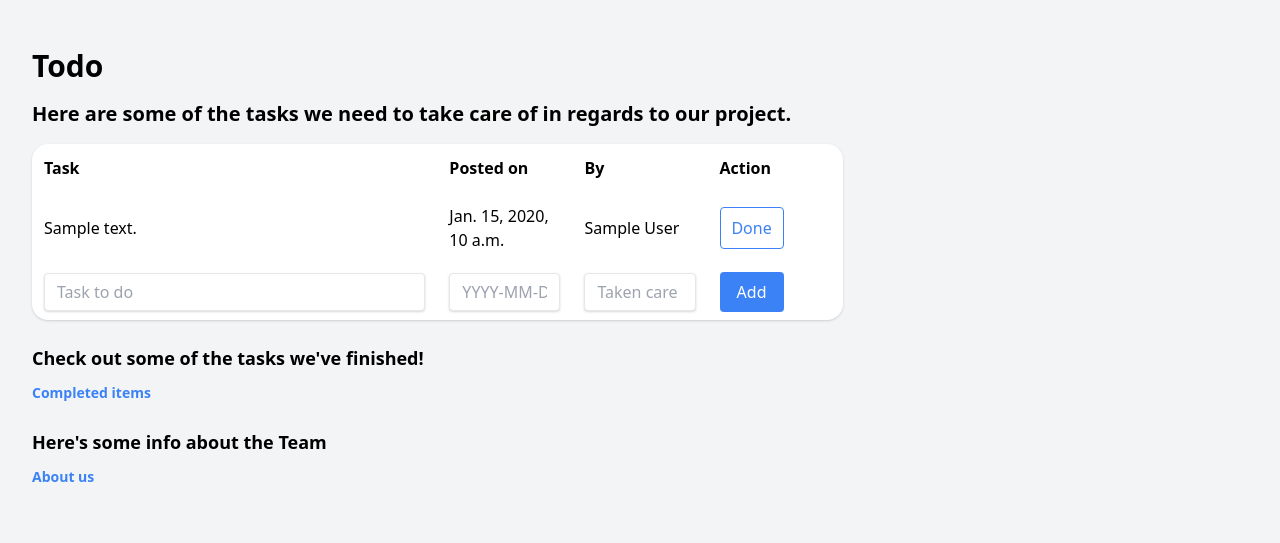
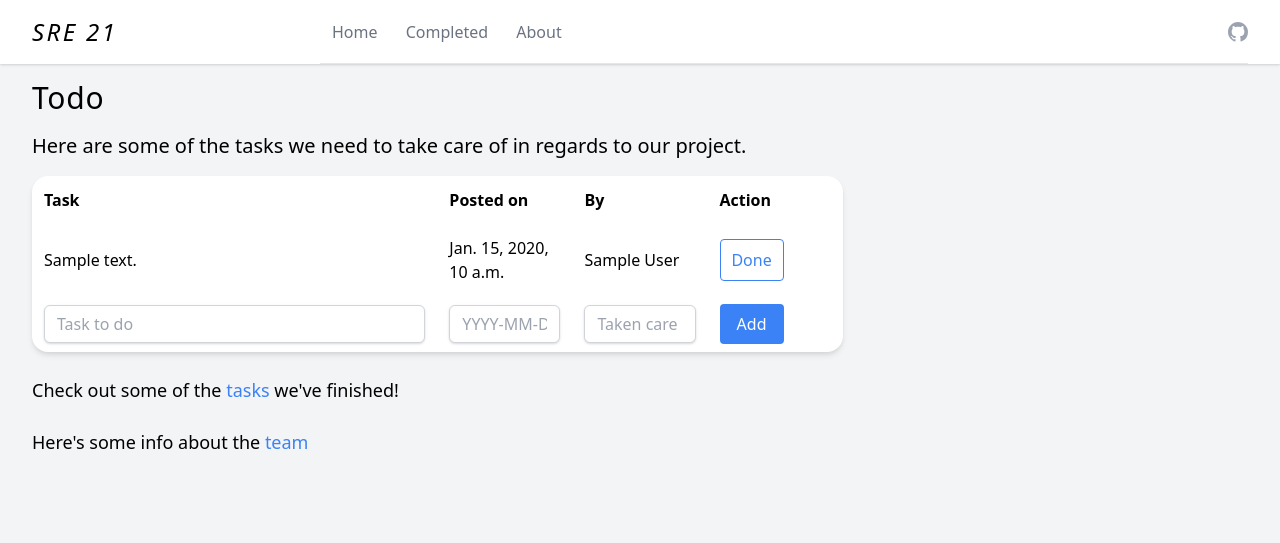
Before and after one commit to Billyzou0741326/sre-fall-21, a Django app: template templates/home.html in a window 1280 px wide. Shown: the top 543 px of the page. Run offline with Django 3.2, Linux system fonts and the light colour scheme; the template is opened without the code that fills it: most values are stand-ins (such as "Sample title", 1, 10 or a date in 2020); style sheets or scripts are compiled from the project's sources.

Commit message:
Update UI and add naviation header

```diff
--- /dev/null
+++ b/home/path.py
@@ -0,0 +1,5 @@
+def add(request):
+    print(request.path)
+    return {
+        'path': request.path,
+    }
--- a/sreproject/settings.py
+++ b/sreproject/settings.py
@@ -68,6 +68,7 @@ TEMPLATES = [
                 'django.template.context_processors.request',
                 'django.contrib.auth.context_processors.auth',
                 'django.contrib.messages.context_processors.messages',
+                'home.path.add',
             ],
         },
     },
--- a/templates/home.html
+++ b/templates/home.html
@@ -1,24 +1,17 @@
-{% load static %}
+{% extends "layout.html" %}
 
-<!DOCTYPE html>
-<html>
-<head>
-    <meta name="viewport" content="width=device-width, initial-scale=1" />
-    <link rel="stylesheet" href="{% static 'css/tailwind-output.css' %}" />
-</head>
-
-<body>
-<div class="p-4 lg:p-8">
+{% block main %}
+<div class="px-4 lg:px-8">
     <header>
-        <h1 class="my-4 text-3xl font-bold"> Todo </h1>
+        <h1 class="my-4 text-3xl tracking-wide font-light"> Todo </h1>
     </header>
 
     <header>
-        <h2 class="my-4 text-xl font-semibold"> Here are some of the tasks we need to take care of in regards to our project. </h2>
+        <h2 class="my-4 text-xl"> Here are some of the tasks we need to take care of in regards to our project. </h2>
     </header>
 
     <section>
-        <table class="table-fixed bg-white shadow rounded-2xl p-6 w-full md:w-auto lg:w-2/3">
+        <table class="table-fixed bg-white shadow-md rounded-2xl p-6 w-full md:w-auto lg:w-2/3">
             <thead>
                 <tr>
                     <th class="px-3 py-3 w-1/4 md:w-3/6 text-left">Task</th>
@@ -44,13 +37,13 @@
                 <tr>
                 <form action="/addHome/" method="post">{% csrf_token %}
                     <td class="px-3 py-2">
-                        <input class="w-full shadow appearance-none border rounded py-2 px-3 text-gray-700 leading-tight focus:outline-none focus:ring focus:border-blue-300" type="text" name="content" placeholder="Task to do"/>
+                        <input class="w-full shadow appearance-none border border-gray-300 rounded-md py-2 px-3 text-gray-700 leading-tight focus:outline-none focus:border-blue-500" type="text" name="content" placeholder="Task to do"/>
                     </td>
                     <td class="px-3 py-2">
-                        <input class="w-full shadow appearance-none border rounded py-2 px-3 text-gray-700 leading-tight focus:outline-none focus:ring focus:border-blue-300" type="text" name="date_created" placeholder="YYYY-MM-DD"/>
+                        <input class="w-full shadow appearance-none border border-gray-300 rounded-md py-2 px-3 text-gray-700 leading-tight focus:outline-none focus:border-blue-500" type="text" name="date_created" placeholder="YYYY-MM-DD"/>
                     </td>
                     <td class="px-3 py-2">
-                        <input class="w-full shadow appearance-none border rounded py-2 px-3 text-gray-700 leading-tight focus:outline-none focus:ring focus:border-blue-300" type="text" name="author" placeholder="Taken care by"/>
+                        <input class="w-full shadow appearance-none border border-gray-300 rounded-md py-2 px-3 text-gray-700 leading-tight focus:outline-none focus:border-blue-500" type="text" name="author" placeholder="Taken care by"/>
                     </td>
                     <td class="px-3 py-2">
                         <button class="w-full sm:w-16 bg-blue-500 hover:bg-blue-700 text-white py-2 px-2 rounded" type="submit">Add</button>
@@ -62,18 +55,18 @@
     </section>
 
     <section class="my-6">
-        <h3 class="text-lg font-semibold"> Check out some of the tasks we've finished! </h3>
-        <div class="mt-2">
-            <a class="inline-block align-baseline font-bold text-sm text-blue-500 hover:text-blue-800 hover:underline" href="/done/"> Completed items </a>
-        </div>
+        <h3 class="text-lg">
+            Check out some of the
+                <a class="inline-block align-baseline text-blue-500 hover:text-blue-700 hover:underline" href="/done/">tasks</a>
+            we've finished!
+        </h3>
     </section>
 
     <section class="my-6">
-        <h3 class="text-lg font-semibold"> Here's some info about the Team </h3>
-        <div class="mt-2">
-            <a class="inline-block align-baseline font-bold text-sm text-blue-500 hover:text-blue-800 hover:underline" href="/about/"> About us </a>
-        </div>
+        <h3 class="text-lg">
+            Here's some info about the
+            <a class="inline-block align-baseline text-blue-500 hover:text-blue-700 hover:underline" href="/about/">team</a>
+        </h3>
     </section>
 </div>
-</body>
-</html>
+{% endblock %}
--- /dev/null
+++ b/templates/layout.html
@@ -0,0 +1,56 @@
+{% load static %}
+
+<!DOCTYPE html>
+<html>
+<head>
+    <meta name="viewport" content="width=device-width, initial-scale=1" />
+    <link rel="stylesheet" href="{% static 'css/tailwind-output.css' %}" />
+</head>
+
+<body>
+<div>
+    <div class="sticky top-0 z-40 lg:z-50 w-full max-w-8xl mx-auto bg-white flex-none flex shadow">
+        <div class="flex-none pl-4 sm:pl-6 xl:pl-8 flex items-center border-b border-gray-200 lg:border-b-0 lg:w-60 xl:w-72 py-2">
+            <a class="overflow-hidden w-24 md:w-auto py-2" href="/">
+                <span class="sr-only">SRE Fall 2021 Project home page</span>
+                <div class="tracking-widest italic font-light text-2xl">SRE 21</div>
+            </a>
+        </div>
+        <div class="flex-auto border-b border-gray-200 h-18 flex items-center justify-between px-4 sm:px-6 lg:mx-6 lg:px-0 xl:mx-8">
+            <div class="flex py-2 hidden md:block overflow-hidden">
+                <a href="/" class="px-3 py-2 transitions-colors duration=200 relative hover:text-gray-900 text-gray-500">
+                    <span>Home</span>
+                </a>
+                <a href="/done" class="px-3 py-2 transitions-colors duration=200 relative hover:text-gray-900 text-gray-500">
+                    <span>Completed</span>
+                </a>
+                <a href="/about" class="px-3 py-2 transitions-colors duration=200 relative hover:text-gray-900 text-gray-500">
+                    <span>About</span>
+                </a>
+            </div>
+            <div class="md:hidden">
+                <form class="relative md:hidden" method="get" id="mobile-path">
+                    <label>
+                        <span class="sr-only">SRE Fall 2021 Project page</span>
+                        <select form="mobile-path" class="appearance-none block bg-transparent pr-7 py-1 text-gray-500 font-medium text-sm focus:outline-none focus:text-gray-900 transition-colors duration-200" onchange="location=this.value">
+                            <option value="/home" {% if path == "/home/" %} selected {% endif %}>Home</option>
+                            <option value="/done" {% if path == "/done/" %} selected {% endif %}>Completed</option>
+                            <option value="/about" {% if path == "/about/" %} selected {% endif %}>About</option>
+                        </select>
+                    </label>
+                    <svg class="w-5 h-5 text-gray-400 absolute top-1/2 right-0 -mt-2.5 pointer-events-none" fill="currentColor"><path fill-rule="evenodd" clip-rule="evenodd" d="M5.293 7.293a1 1 0 011.414 0L10 10.586l3.293-3.293a1 1 0 111.414 1.414l-4 4a1 1 0 01-1.414 0l-4-4a1 1 0 010-1.414z"></path></svg>
+                </form>
+            </div>
+            <div class="lg:w-64 pl-8 flex-shrink-0 flex items-center justify-end space-x-6">
+                <a href="https://gitlab.com/zguanhan/cloud-f21-billy-zou-zguanhan" class="text-gray-400 hover:text-gray-500 transition-colors duration-200">
+                    <span class="sr-only">SRE Fall 2021 Project on Gitlab</span>
+                    <svg width="20" height="20" viewBox="0 0 16 16" fill="currentColor"><path fill-rule="evenodd" d="M8 0C3.58 0 0 3.58 0 8c0 3.54 2.29 6.53 5.47 7.59.4.07.55-.17.55-.38 0-.19-.01-.82-.01-1.49-2.01.37-2.53-.49-2.69-.94-.09-.23-.48-.94-.82-1.13-.28-.15-.68-.52-.01-.53.63-.01 1.08.58 1.23.82.72 1.21 1.87.87 2.33.66.07-.52.28-.87.51-1.07-1.78-.2-3.64-.89-3.64-3.95 0-.87.31-1.59.82-2.15-.08-.2-.36-1.02.08-2.12 0 0 .67-.21 2.2.82.64-.18 1.32-.27 2-.27.68 0 1.36.09 2 .27 1.53-1.04 2.2-.82 2.2-.82.44 1.1.16 1.92.08 2.12.51.56.82 1.27.82 2.15 0 3.07-1.87 3.75-3.65 3.95.29.25.54.73.54 1.48 0 1.07-.01 1.93-.01 2.2 0 .21.15.46.55.38A8.013 8.013 0 0016 8c0-4.42-3.58-8-8-8z"></path></svg>
+                </a>
+            </div>
+        </div>
+    </div>
+
+    {% block main %}
+    {% endblock %}
+</div>
+</body>
```
Also changed, not shown: home/views.py (+10 -0 lines), templates/about.html (+12 -19 lines), templates/done.html (+6 -14 lines).
